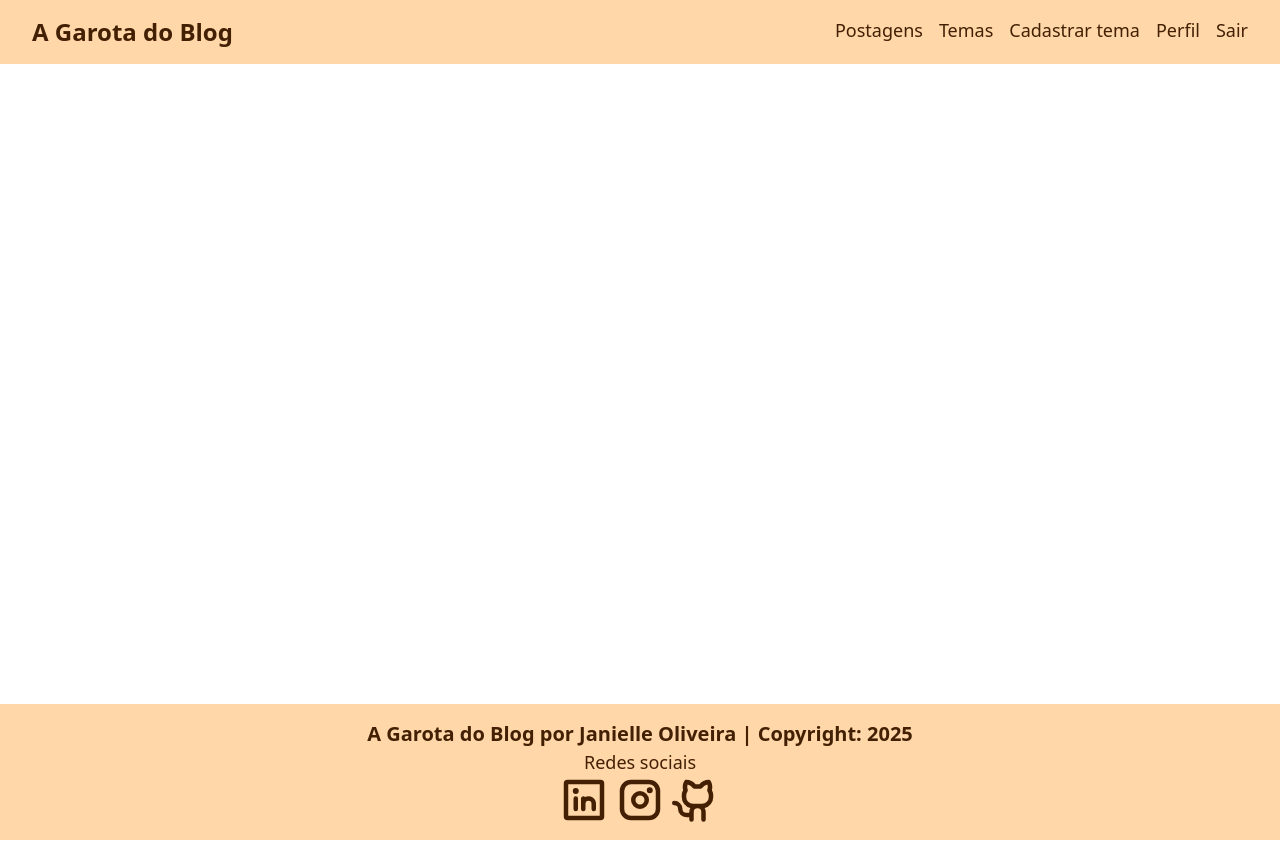
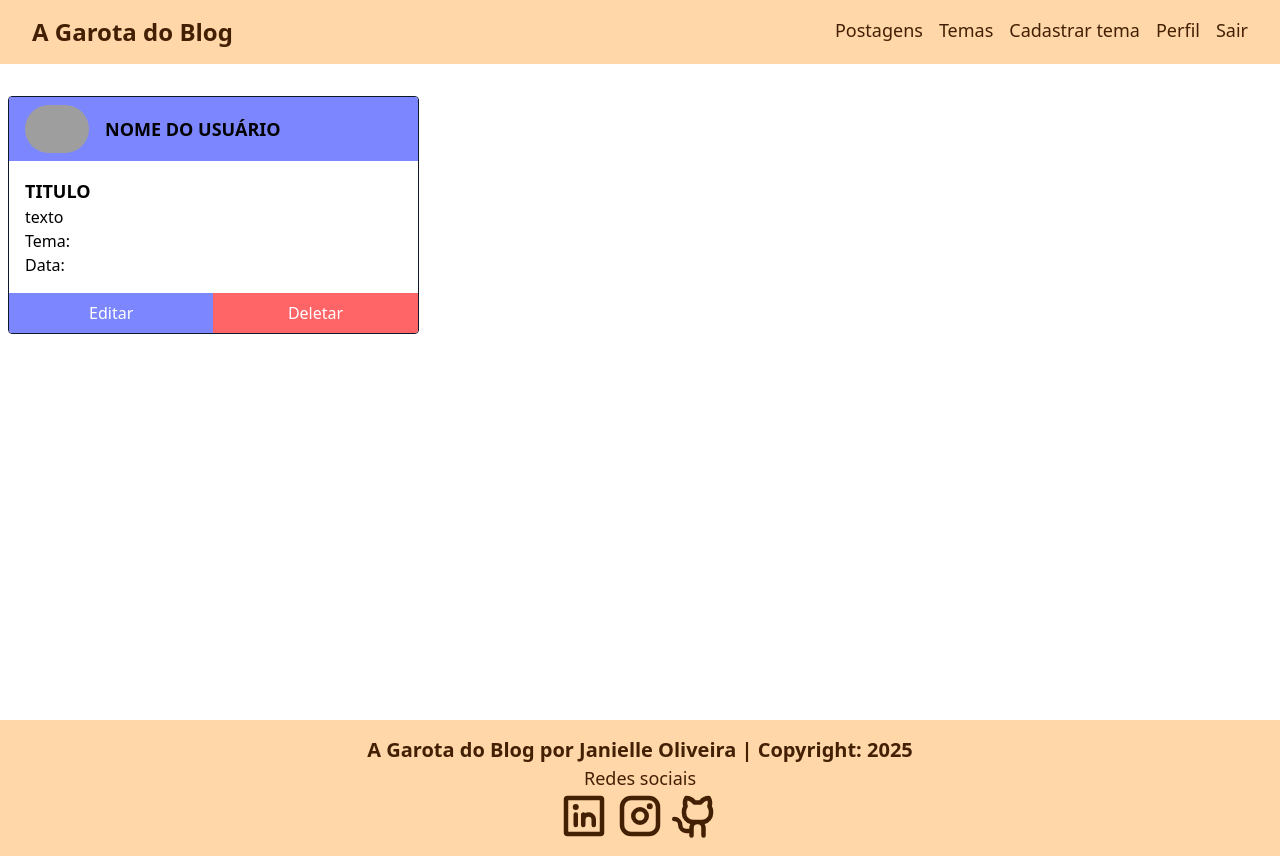
Before and after one commit to JanielleOliveira/blogpessoal_react, a React (Vite) app: page /postagens in a window 1280 px wide. Built offline with nearby package versions, Linux system fonts and the light colour scheme; grey boxes are pictures that could not be loaded.

Commit message:
Criando os Componentes Card Postagem e Lista Postagens

```diff
--- a/src/App.tsx
+++ b/src/App.tsx
@@ -1,13 +1,14 @@
 import { BrowserRouter, Route, Routes } from 'react-router-dom'
 import Footer from './components/footer/Footer'
 import Navbar from './components/navbar/Navbar'
+import DeletarTema from './components/tema/deletartema/DeletarTema'
 import FormTema from './components/tema/formtema/FormTema'
 import ListaTemas from './components/tema/listatemas/ListaTemas'
 import { AuthProvider } from './contexts/AuthContext'
 import Cadastro from './pages/cadastro/Cadastro'
 import Home from './pages/home/Home'
 import Login from './pages/login/Login'
-import DeletarTema from './components/tema/deletartema/DeletarTema'
+import ListaPostagens from './components/postagem/listapostagens/ListaPostagens'
 
 // Componente principal da aplicação
 function App() {
@@ -28,6 +29,7 @@
 							<Route path="/cadastrartema" element={<FormTema />} />
 							<Route path="/editartema/:id" element={<FormTema />} />
 							<Route path="/deletartema/:id" element={<DeletarTema />} />
+							<Route path="/postagens" element={<ListaPostagens />} />
 						</Routes>
 					</div>
 				<Footer/>
--- a/src/components/navbar/Navbar.tsx
+++ b/src/components/navbar/Navbar.tsx
@@ -24,7 +24,7 @@
                    <Link to='/home' className="text-2xl font-bold">A Garota do Blog</Link>
 
                     <div className='flex gap-4'>
-                        Postagens
+                        <Link to='/postagens' className='hover:underline'>Postagens</Link>
                         <Link to='/temas' className='hover:underline'>Temas</Link>
                         <Link to='/cadastrartema' className='hover:underline'>Cadastrar tema</Link>
                         Perfil
--- /dev/null
+++ b/src/components/postagem/cardpostagem/CardPostagem.tsx
@@ -0,0 +1,37 @@
+import { Link } from 'react-router-dom'
+
+function CardPostagem() {
+    return (
+        <div className='border-slate-900 border
+            flex flex-col rounded overflow-hidden justify-between'>
+
+            <div>
+                <div className="flex w-full bg-indigo-400 py-2 px-4 items-center gap-4">
+                    <img src='https://i.imgur.com/pK6vSCy.png'
+                         className='h-12 rounded-full' alt="" />
+                    <h3 className='text-lg font-bold text-center uppercase'>
+                        Nome do Usuário
+                    </h3>
+                </div>
+                <div className='p-4 '>
+                    <h4 className='text-lg font-semibold uppercase'>Titulo</h4>
+                    <p>texto</p>
+                    <p>Tema: </p>
+                    <p>Data: </p>
+                </div>
+            </div>
+            <div className="flex">
+                <Link to='' className='w-full text-white bg-indigo-400
+                    hover:bg-indigo-800 flex items-center justify-center py-2'>
+                    <button>Editar</button>
+                </Link>
+                <Link to='' className='text-white bg-red-400
+                    hover:bg-red-700 w-full flex items-center justify-center'>
+                    <button>Deletar</button>
+                </Link>
+            </div>
+        </div>
+    )
+}
+
+export default CardPostagem
--- /dev/null
+++ b/src/components/postagem/listapostagens/ListaPostagens.tsx
@@ -0,0 +1,19 @@
+import CardPostagem from "../cardpostagem/CardPostagem";
+
+function ListaPostagens() {
+    return (
+        <>
+            <div className="flex justify-center w-full my-4">
+                <div className="container flex flex-col mx-2">
+                    <div className='container mx-auto my-4
+                        grid grid-cols-1 md:grid-cols-2
+                        lg:grid-cols-3 gap-4'>
+                        <CardPostagem />
+                    </div>
+                </div>
+            </div>
+        </>
+    );
+}
+
+export default ListaPostagens;
```
